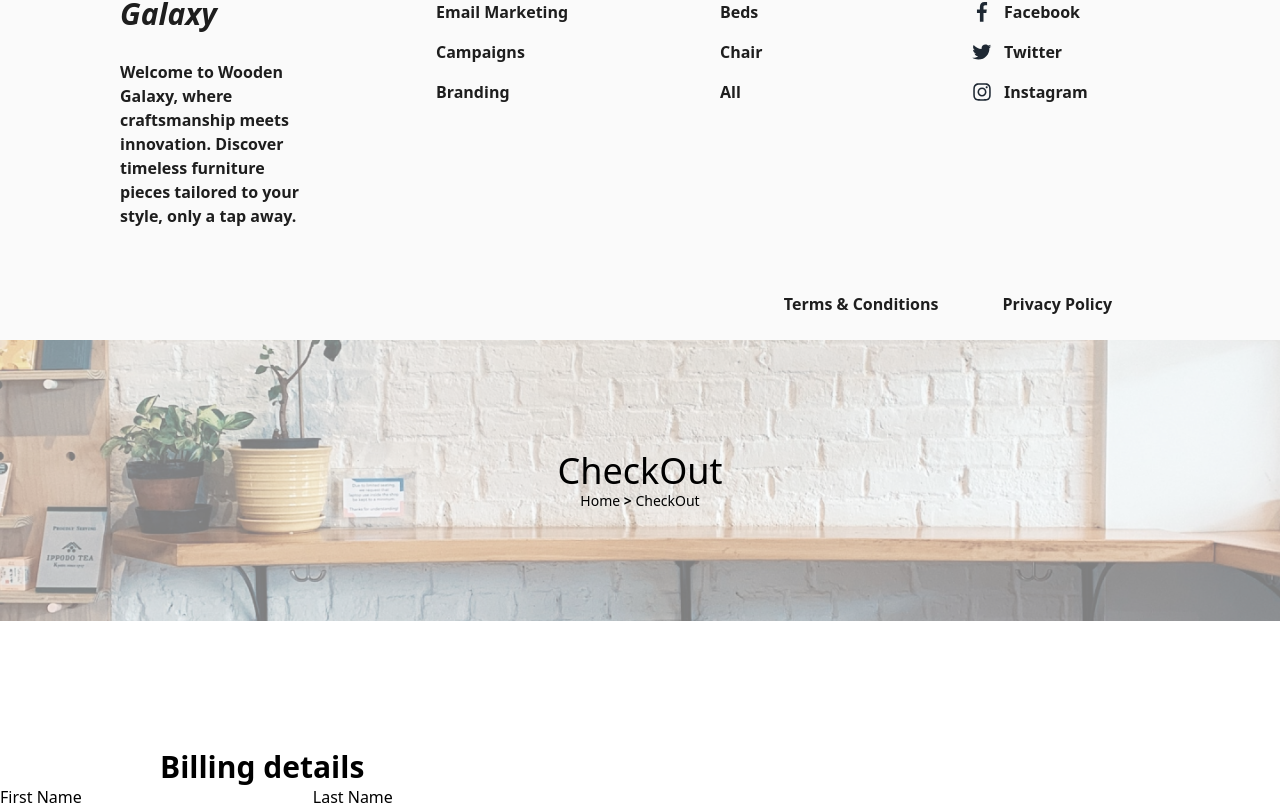
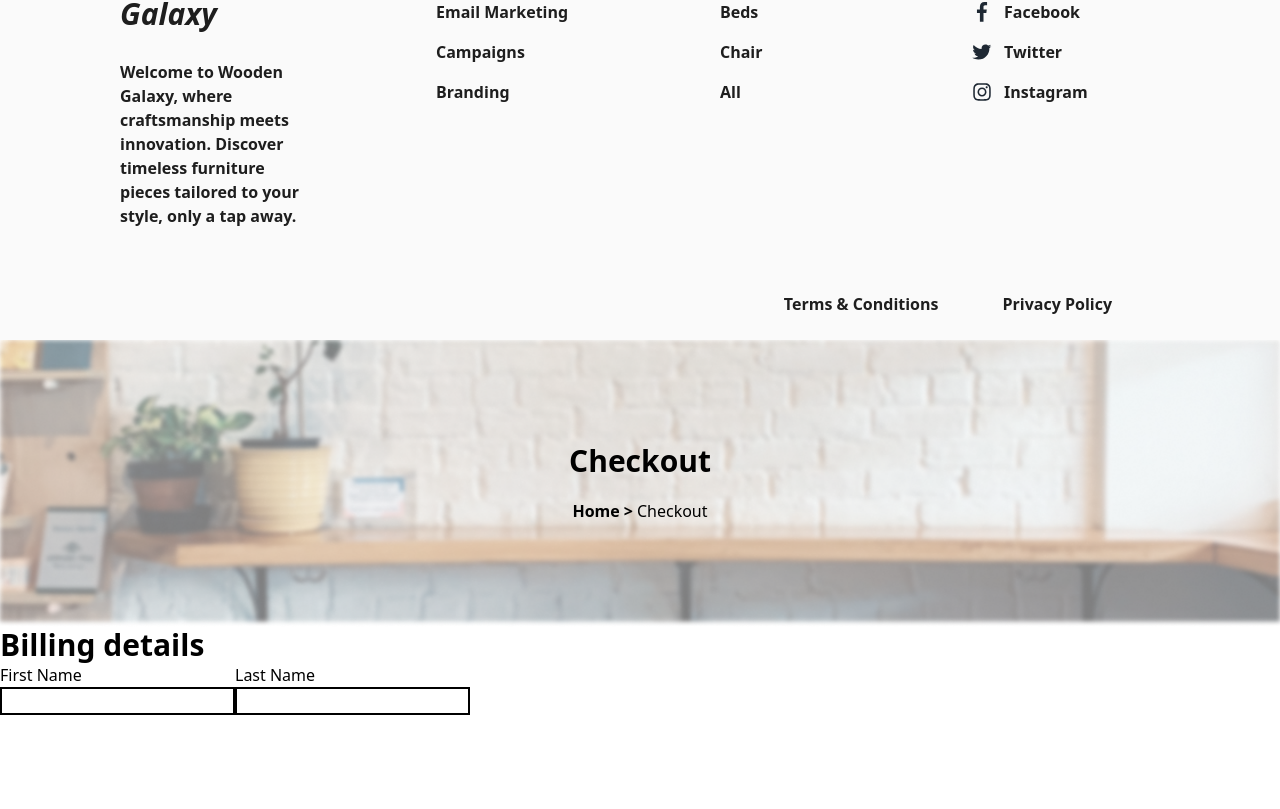
Before and after one commit to Manish6906/wooden-galaxy, a React (Vite) app: page / in a window 1280 px wide. Shown: the part 3210-4019 px from the top of the page. After the commit the page ends 3925 px from the top, so only its background shows below. Built offline with nearby package versions, Linux system fonts and the light colour scheme.

Commit message:
all code

```diff
--- a/src/App.jsx
+++ b/src/App.jsx
@@ -10,6 +10,7 @@ import Shop from "./Pages/Shop";
 import OurStory from "./Pages/OurStory";
 import Faq from "./Pages/Faq";
 import Contact from "./Pages/Contact"
+import CheckOut from "./Pages/CheckOut";
 
 const App = () => {
   return (
@@ -24,6 +25,7 @@ const App = () => {
         <Route path="/Faq" element={<Faq />} />
         <Route path="/Contact" element={<Contact />} />
         <Route path="/Login" element={<Login />} />
+        <Route path="/checkout" element={<CheckOut />} />
       </Routes>
     </Router>
   );
--- a/src/Pages/CheckOut.jsx
+++ b/src/Pages/CheckOut.jsx
@@ -1,34 +1,71 @@
 import React from "react";
-import img from "../assets/OurStory.png";
+import { Link } from "react-router-dom";
+import checkout from "../assets/CheckoutNavbarImage.png";
 
 const CheckOut = () => {
   return (
-    <>
-      <div className="relative">
-        <img
-          src={img}
-          alt="An Image"
-          className="w-full h-auto z-[-1] opacity-50"
-        />
-        <div className="absolute top-1/2 left-1/2 transform -translate-x-1/2 -translate-y-1/2 text-center">
-          <p className="font-medium text-2xl md:text-4xl">CheckOut</p>
-          <p className="text-sm">
-            Home <strong>&gt;</strong> CheckOut
-          </p>
+    <div>
+      {/* navbar start */}
+      <div className="w-full h-50 flex justify-center items-center">
+        <img src={checkout} alt="image" />
+
+        <div className="absolute flex flex-col items-center justify-center"></div>
+        <div className="absolute flex flex-col items-center justify-center">
+          <h1 className="font-bold text-3xl">Checkout</h1>
+          <ul className="mt-5 flex gap-1">
+            <li>
+              <Link to="/" className="font-bold" style={{ opacity: 1 }}>
+                Home
+              </Link>
+            </li>
+            <li className="font-bold" style={{ opacity: 1 }}>
+              &gt;
+            </li>
+            <li>
+              <Link to="/checkout" style={{ opacity: 1 }}>
+                Checkout
+              </Link>
+            </li>
+          </ul>
         </div>
       </div>
 
-      <h1 className="ml-40 text-3xl mt-32 font-bold">Billing details</h1>
-      <div className="flex">
-        <div className="flex-none "> First Name
-            <input type="text" className="" />
+      {/* Navbar ended */}
+
+      {/* form start */}
+      {/* <div className=""> */}
+        <div >
+
+          <div className="">
+            <h1 className="font-bold text-3xl">Billing details</h1>
+
+            <form>
+              <div className="flex ">
+              {/* <div className="flex"> */}
+              <div>
+                <label htmlFor="" className="font-normal ">
+                  First Name
+                </label>
+                <div ><input type="text" className="border-2 border-black" /></div>
+              </div>
+              <div>
+                <label htmlFor="" className="font-normal">
+                  Last Name
+                </label>
+                <div><input type="text" className="border-2 border-black" /></div>
+              </div>
+              </div>
+              {/* </div> */}
+            </form>
+          </div>
         </div>
-        <div className="flex-initial ">Last Name
-          <input type="text" className="border-" />
-        </div>
-        <div className="flex-initial "></div>
-      </div>
-    </>
+
+        {/* description start */}
+        {/* <div className=""></div> */}
+        {/* description ended */}
+      {/* </div> */}
+      {/* form ended */}
+    </div>
   );
 };
 
```
Also changed, not shown: src/assets/CheckoutNavbarImage.png (added).
